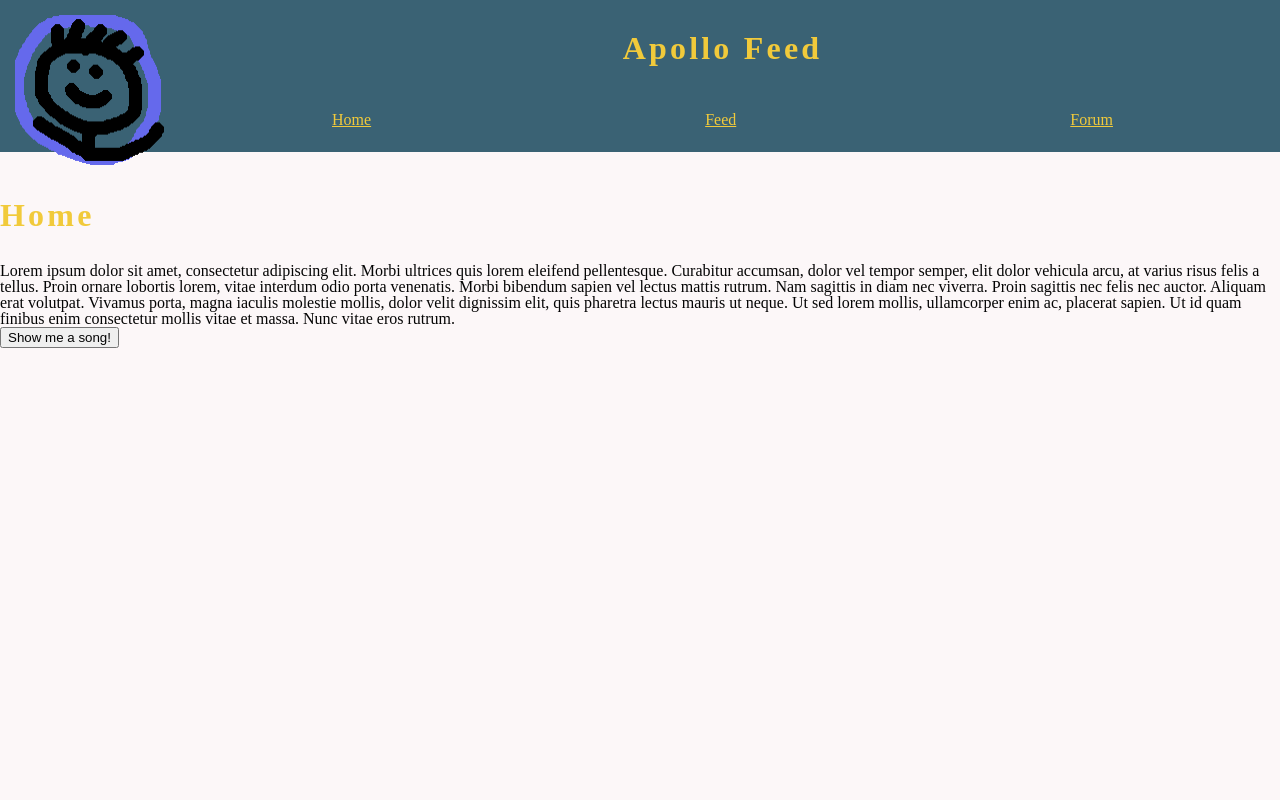
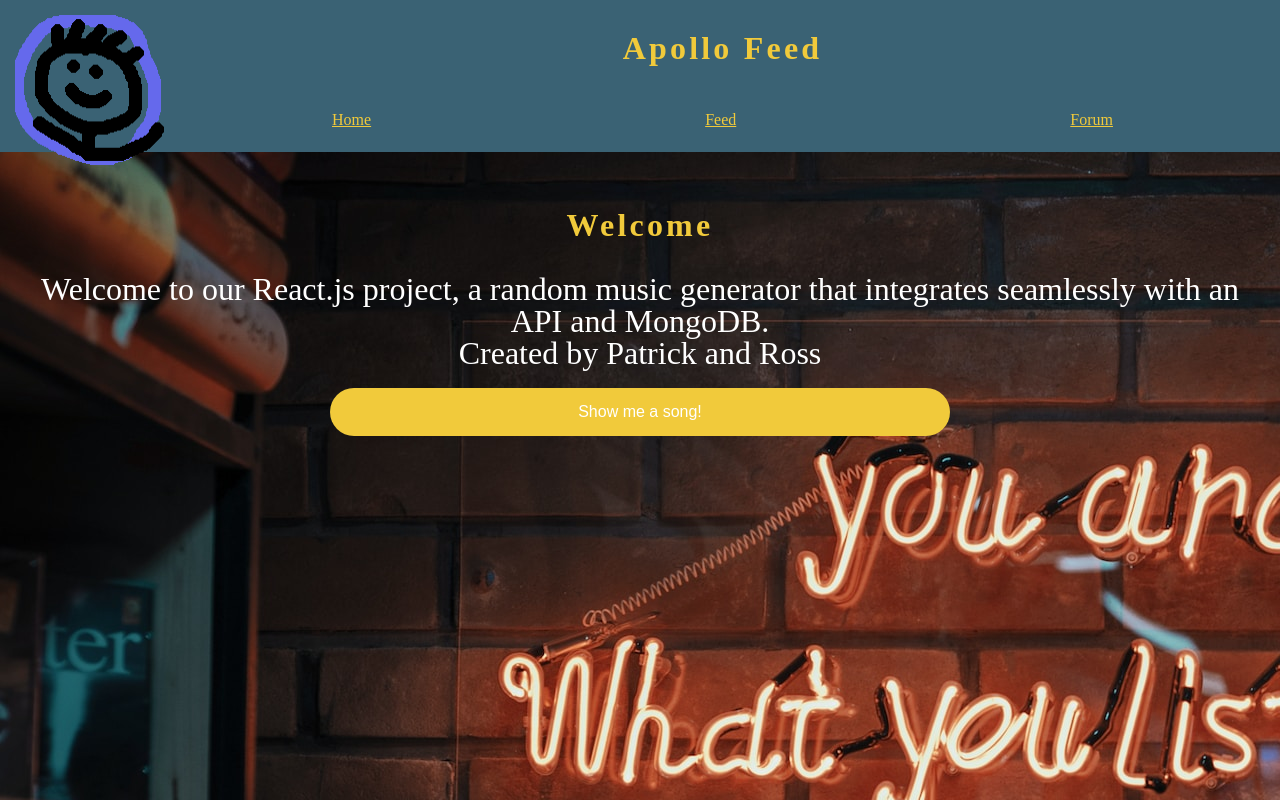
Before and after one commit to PatDownie/apollo-feed, a React (Create React App) app in the folder client/: page /home in a window 1280 px wide. Built offline with nearby package versions, Linux system fonts and the light colour scheme.

Commit message:
added intro to home and background image

```diff
--- a/client/src/pages/Home.css
+++ b/client/src/pages/Home.css
@@ -0,0 +1,29 @@
+body {
+  background-image: url("../images/musicback.jpg");
+}
+
+.home-container {
+  font-size: 2rem;
+  display: flex;
+  flex-direction: column;
+  text-align: center;
+  margin: 0 10px;
+  padding: 10px;
+}
+
+.home-container p {
+  color: white;
+}
+
+.button {
+  color: white;
+  font-weight: 500;
+  font-size: 1rem;
+  border: none;
+  border-radius: 1.5rem;
+  height: 3rem;
+  width: 50%;
+  align-self: center;
+  background-color: #f1ca3b;
+  margin: 1.2rem 0;
+}
--- a/client/src/pages/Home.js
+++ b/client/src/pages/Home.js
@@ -1,16 +1,16 @@
 import React from "react";
+import "./Home.css";
+import image from "../images/musicback.jpg";
 
 export default function Home() {
   return (
-    <div>
-      <h1>Home</h1>
-      <p>
-        Lorem ipsum dolor sit amet, consectetur adipiscing elit. Morbi ultrices quis lorem eleifend pellentesque. Curabitur accumsan, dolor vel tempor semper, elit dolor vehicula arcu, at varius risus
-        felis a tellus. Proin ornare lobortis lorem, vitae interdum odio porta venenatis. Morbi bibendum sapien vel lectus mattis rutrum. Nam sagittis in diam nec viverra. Proin sagittis nec felis nec
-        auctor. Aliquam erat volutpat. Vivamus porta, magna iaculis molestie mollis, dolor velit dignissim elit, quis pharetra lectus mauris ut neque. Ut sed lorem mollis, ullamcorper enim ac,
-        placerat sapien. Ut id quam finibus enim consectetur mollis vitae et massa. Nunc vitae eros rutrum.
-      </p>
-      <button>Show me a song!</button>
+    <div className="home-container">
+      <h1>Welcome</h1>
+      <p>Welcome to our React.js project, a random music generator that integrates seamlessly with an API and MongoDB. </p>
+      <p>Created by Patrick and Ross</p>
+      <a href="/feed">
+        <button className="button">Show me a song!</button>
+      </a>
     </div>
   );
 }
```
Also changed, not shown: client/src/images/musicback.jpg (added).
